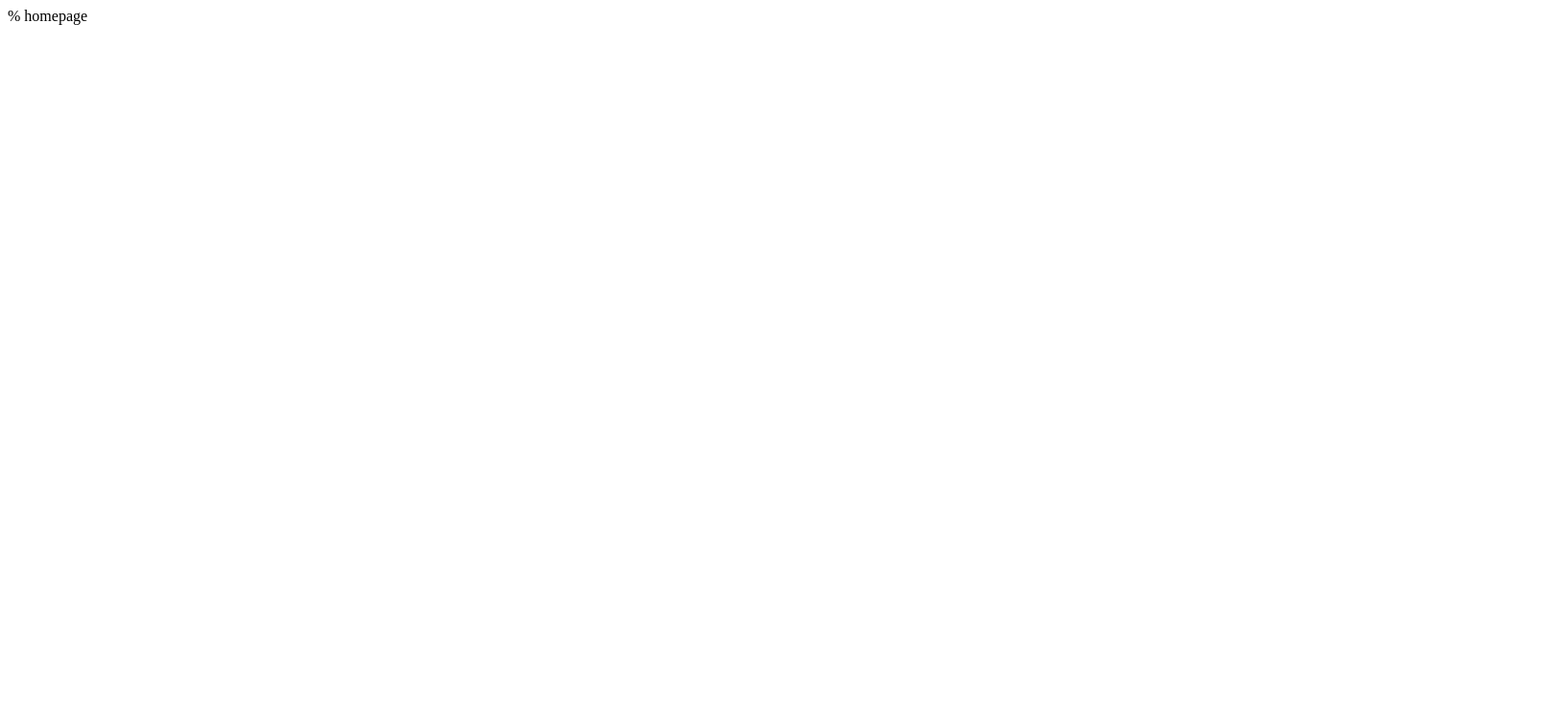
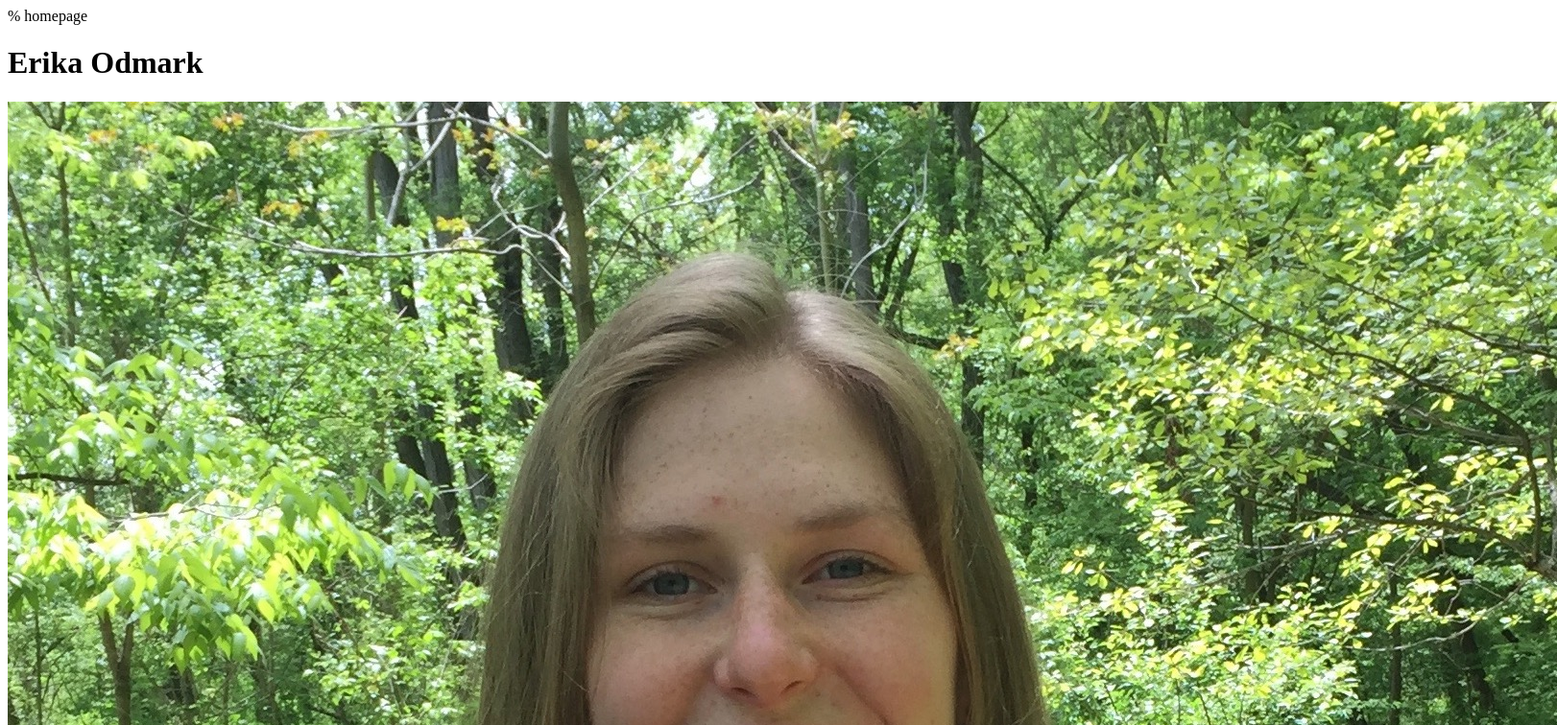
Before and after one commit to erikaodmark/erikaodmark.github.io, a plain HTML site: page index.html in a window 1280 px wide. Shown: the top 756 px of the page at 96% size, 1622 px wide, since content can reach past the window. Drawn offline with Linux system fonts and the light colour scheme.

Commit message:
Add homepage framework and headshot image

```diff
--- a/index.html
+++ b/index.html
@@ -1 +1,14 @@
 % homepage
+
+<doctype html>
+<html>
+<head>
+  <title>Erika Odmark</title>
+</head>
+
+<body>
+  <h1>Erika Odmark</h1>
+  <p><img src="headshot.jpg"/></p>
+</body>
+
+</html>
--- /dev/null
+++ b/style.css
@@ -0,0 +1 @@
+css file
```
Also changed, not shown: headshot.jpg (added).
